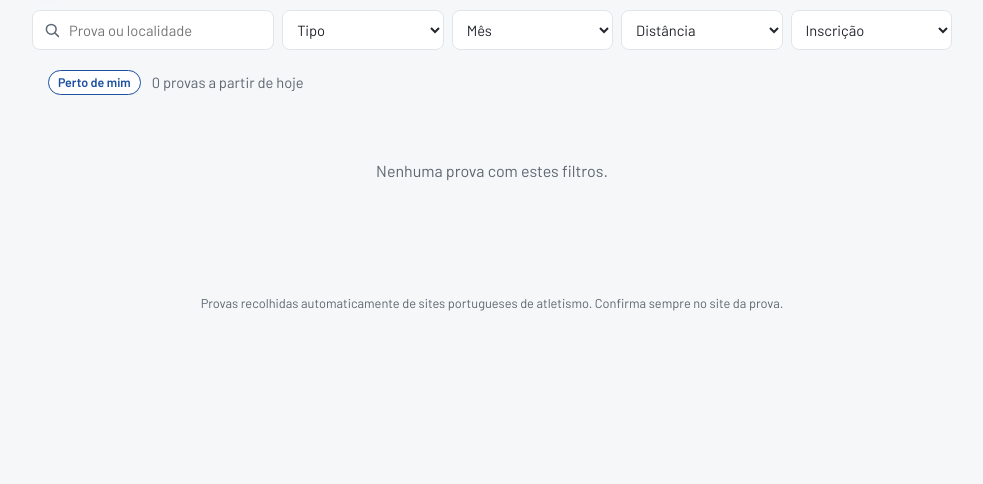
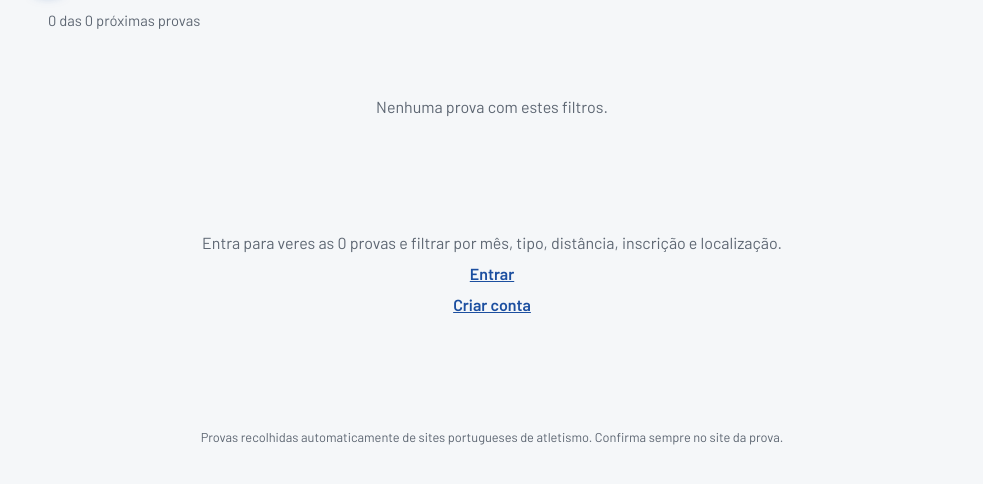
Before and after one commit to antoniotravas/calendarioCorridas, a PHP site: page /index.php in a window 1280 px wide. Shown: the part 54-538 px from the top of the page, without its empty margins (148-1131 px from the left). Run offline with PHP 8.4, Linux system fonts and the light colour scheme; tables that the repository leaves empty hold one stand-in row (values such as "Sample post"); some libraries are stand-ins or nearby versions.

Commit message:
Página inicial: visitantes veem as 20 próximas provas
Quem não tem sessão iniciada vê as 20 próximas provas, sem filtros nem
"Mostrar mais", e um convite a entrar para ver todas e filtrar. Com sessão
iniciada, a página fica como estava.

Co-Authored-By: Claude Haiku 5.5 <noreply@anthropic.com>

```diff
--- a/public/index.php
+++ b/public/index.php
@@ -51,6 +51,30 @@ $pagina = max(1, (int) ($_GET['pagina'] ?? 1));
 $parcial = isset($_GET['parcial']);
 
 $utilizadorAtual = $auth->utilizadorAtual();
+
+// Visitantes (sem sessão): só as próximas provas, sem filtros nem "Mostrar mais". Filtros e lista completa são para quem entra.
+$visitante = !$auth->autenticado();
+if ($visitante) {
+    if ($parcial) {
+        http_response_code(401);
+        exit;
+    }
+    $mes = null;
+    $fonte = null;
+    $procura = null;
+    $distanciaChave = null;
+    $distanciaFaixa = null;
+    $inscricaoChave = null;
+    $inscricaoFaixa = null;
+    $categoria = null;
+    $premiosChave = null;
+    $premios = null;
+    $perto = null;
+    $pagina = 1;
+    $podeFiltrarFonte = false;
+    $podeVerPremios = false;
+}
+
 $total = $db->contarCorridas($mes, $fonte, $procura, $distanciaFaixa, $categoria, $premios, $inscricaoFaixa, $perto);
 $corridas = $db->listarCorridas(
     $mes,
@@ -74,7 +98,7 @@ $filtrosAtivos = array_filter(
     static fn ($v) => $v !== null
 );
 $voltar = '/' . ($filtrosAtivos !== [] ? '?' . http_build_query($filtrosAtivos) : '');
-$haMais = $pagina * PROVAS_POR_PAGINA < $total;
+$haMais = !$visitante && $pagina * PROVAS_POR_PAGINA < $total;
 $urlSeguinte = '/?' . http_build_query($filtrosAtivos + ['pagina' => $pagina + 1]);
 
 $blocoMais = static function () use ($haMais, $urlSeguinte): void {
@@ -99,7 +123,9 @@ $tituloDocumento = 'Calendário de corridas em Portugal — estrada, trail, cort
  * Frase do total, de acordo com os filtros escolhidos, ex.:
  * "12 provas de trail em novembro, de 5 a 10 km, encontradas em All4Running".
  */
-$resumo = ($total === 1 ? '1 prova' : $total . ' provas')
+$resumo = $visitante
+    ? min(PROVAS_POR_PAGINA, $total) . ' das ' . $total . ' próximas provas'
+    : ($total === 1 ? '1 prova' : $total . ' provas')
     . ($categoria !== null ? ' de ' . mb_strtolower(CATEGORIAS[$categoria]) : '')
     . match (true) {
         $perto !== null && $perto['ate'] === null => ' até ' . RAIO_PERTO_KM . ' km de ti, a partir de hoje',
@@ -143,6 +169,7 @@ if ($detalhes !== []) {
 
 <?php require __DIR__ . '/partials/cabecalho.php'; ?>
 
+<?php if (!$visitante): ?>
 <div class="barra-filtros">
     <form class="filtros<?= $podeVerPremios ? '' : ' sem-premios' ?>" method="get" action="/" role="search"
           style="--filtros: <?= $numeroFiltros ?>; --colunas: <?= $numeroFiltros - ($podeVerPremios ? 1 : 0) ?>">
@@ -226,6 +253,7 @@ if ($detalhes !== []) {
         <button type="submit" class="filtrar">Procurar</button>
     </form>
 </div>
+<?php endif; ?>
 
 <main>
     <h1 class="sr-only">Calendário de corridas em Portugal</h1>
@@ -251,7 +279,7 @@ if ($detalhes !== []) {
                 </label>
                 <noscript><button type="submit">OK</button></noscript>
             </form>
-        <?php else: ?>
+        <?php elseif (!$visitante): ?>
             <button type="button" class="perto-de-mim" data-perto hidden
                     title="Provas até <?= RAIO_PERTO_KM ?> km de ti (escolhes depois o período)">Perto de mim</button>
         <?php endif; ?>
@@ -272,6 +300,14 @@ if ($detalhes !== []) {
         </div>
         <?php $blocoMais(); ?>
     <?php endif; ?>
+
+    <?php if ($visitante): ?>
+        <p class="vazio">
+            Entra para veres as <?= $total ?> provas e filtrar por mês, tipo, distância, inscrição e localização.
+            <a href="/login.php?next=%2F">Entrar</a>
+            <a href="/registo.php">Criar conta</a>
+        </p>
+    <?php endif; ?>
 </main>
 
 <button type="button" class="voltar-topo" hidden aria-label="Voltar ao topo">
```
